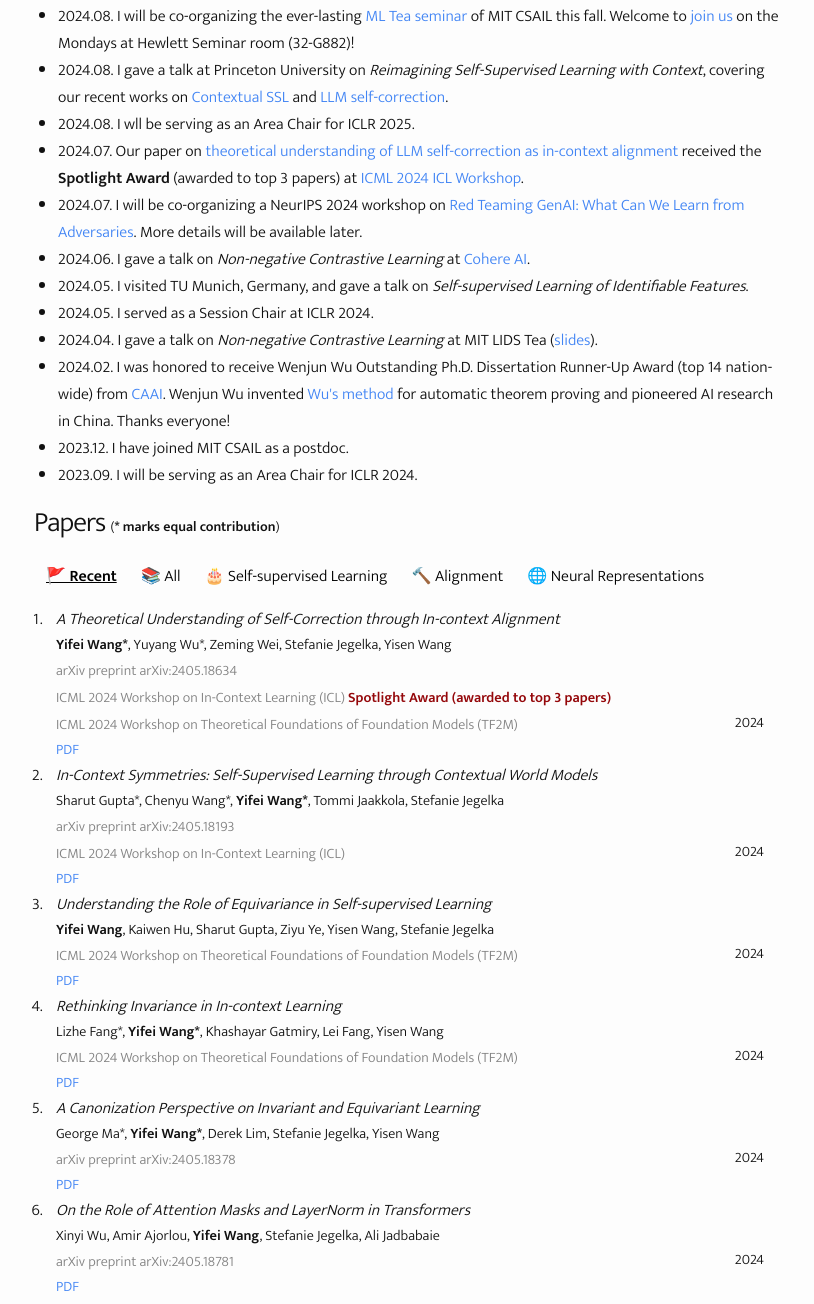
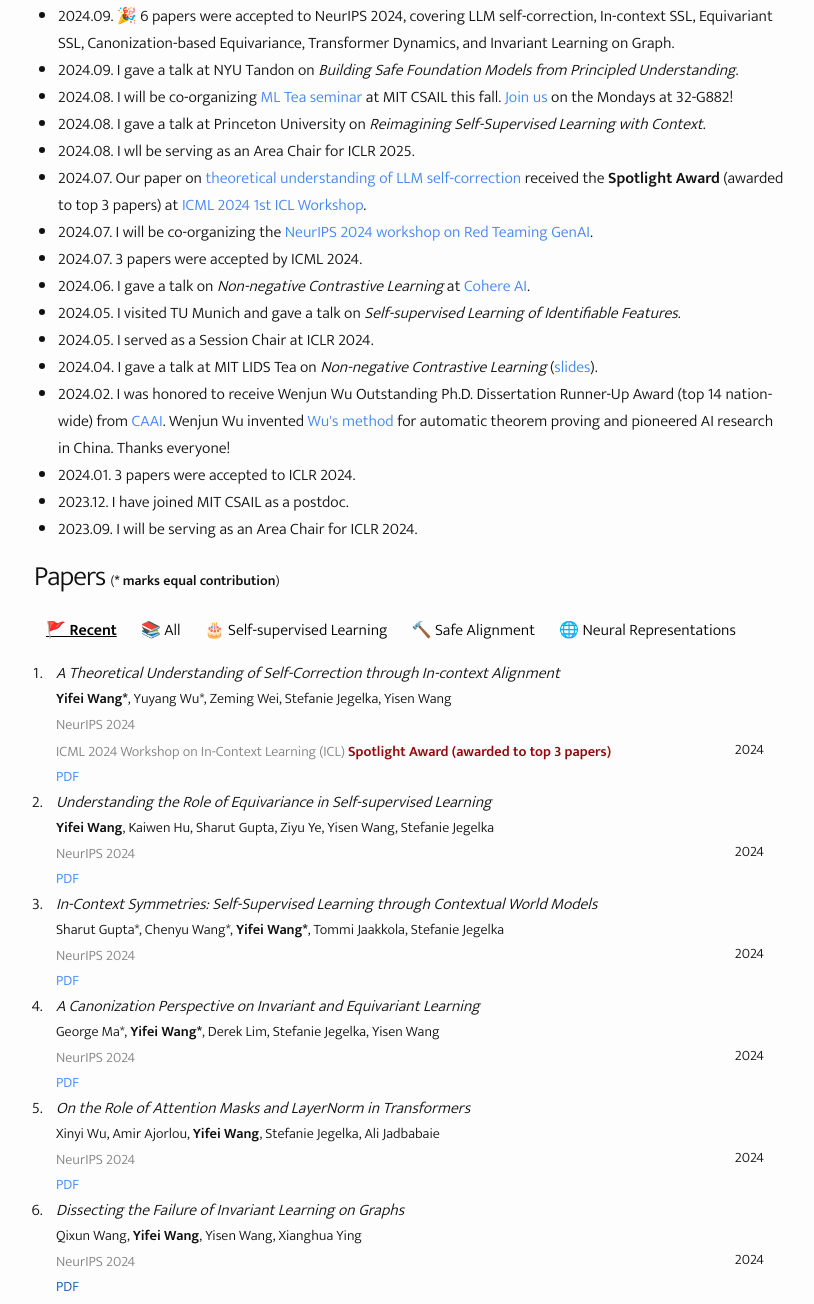
Before and after one commit to yifeiwang77/homepage-legacy, a plain HTML site: page index.html in a window 1280 px wide. Shown: the part 716-2020 px from the top of the page, without its empty margins (230-1044 px from the left). Drawn offline with Linux system fonts and the light colour scheme; a web font is replaced by a local one.

Commit message:
add neurips24

```diff
--- a/index.html
+++ b/index.html
@@ -62,7 +62,7 @@
               <!-- I am interested in understanding the mechanisms of neural networks with symmetry, a  -->
               <!-- I am interested in understanding the mechanisms of these  -->
               <!-- I am interesting in understanding and utilizing and divising equivariant NNs, with symmetry priors, such as, <strong>Graph Neural Networks</strong> and <strong>Transformers</strong>.</li> -->
-            <li><strong style="color:#94070a">Alignment.</strong>
+            <li><strong style="color:#94070a">Safe Alignment.</strong>
               <!-- Powerful LLMs need to be aligned to human purposes with guardrails to avoid being abused. I explore when existing alignment measures will fail (e.g., by adversarial attacks or jailbreaks), and how to systematically develop <strong>robust foundation models</strong> against adversarial and real-world distribution shifts.  -->
               Powerful LLMs need to be aligned to human purposes with guardrails to avoid being abused. I explore how to systematically develop <strong>robust foundation models</strong> against real-world distribution shifts.
               </li>
@@ -97,18 +97,21 @@
         <article class="post">
 
           <ul>
-            <li>2024.08. I will be co-organizing the ever-lasting <a href="https://projects.csail.mit.edu/ml-tea/">ML Tea seminar</a> of MIT CSAIL this fall. Welcome to <a href="https://mailman.mit.edu/mailman/listinfo/mitml">join us</a> on the Mondays at Hewlett Seminar room (32-G882)! </li>
-            <li>2024.08. I gave a talk at Princeton University on <i>Reimagining Self-Supervised Learning with Context</i>, covering our recent works on <a href="https://arxiv.org/pdf/2405.18193">Contextual SSL</a> and <a href="https://arxiv.org/pdf/2405.18634">LLM self-correction</a>.</li>
+            <li>2024.09. 🎉 6 papers were accepted to NeurIPS 2024, covering LLM self-correction, In-context SSL, Equivariant SSL, Canonization-based Equivariance, Transformer Dynamics, and Invariant Learning on Graph. </li>
+            <li>2024.09. I gave a talk at NYU Tandon on <i>Building Safe Foundation Models from Principled Understanding</i>.</li>
+            <li>2024.08. I will be co-organizing <a href="https://projects.csail.mit.edu/ml-tea/">ML Tea seminar</a> at MIT CSAIL this fall. <a href="https://mailman.mit.edu/mailman/listinfo/mitml">Join us</a> on the Mondays at 32-G882! </li>
+            <li>2024.08. I gave a talk at Princeton University on <i>Reimagining Self-Supervised Learning with Context</i>.</li>
             <li>2024.08. I wll be serving as an Area Chair for ICLR 2025.</li>
-            <li>2024.07. Our paper on <a href="https://arxiv.org/pdf/2405.18634">theoretical understanding of LLM self-correction as in-context alignment</a> received the <strong>Spotlight Award</strong> (awarded to top 3 papers) at <a href="https://iclworkshop.github.io">ICML 2024 ICL Workshop</a>.</li>
-            <li>2024.07. I will be co-organizing a NeurIPS 2024 workshop on <a href="https://redteaming-gen-ai.github.io/">Red Teaming GenAI: What Can We Learn from Adversaries</a>. More details will be available later. </li>
-            <!-- <li>2024.07. Three main conference papers and four workshop were accepted by ICML 2024.</li>  -->
+            <li>2024.07. Our paper on <a href="https://arxiv.org/pdf/2405.18634">theoretical understanding of LLM self-correction</a> received the <strong>Spotlight Award</strong> (awarded to top 3 papers) at <a href="https://iclworkshop.github.io">ICML 2024 1st ICL Workshop</a>.</li>
+            <li>2024.07. I will be co-organizing the <a href="https://redteaming-gen-ai.github.io/">NeurIPS 2024 workshop on Red Teaming GenAI</a>. </li>
+            <li>2024.07. 3 papers were accepted by ICML 2024.</li>
             <li>2024.06. I gave a talk on <i>Non-negative Contrastive Learning</i> at <a href="https://cohere.com/events/c4ai-Yifei-Wang">Cohere AI</a>.
-            <li>2024.05. I visited TU Munich, Germany, and gave a talk on <i>Self-supervised Learning of Identifiable Features</i>.</li>
+            <li>2024.05. I visited TU Munich and gave a talk on <i>Self-supervised Learning of Identifiable Features</i>.</li>
             <li>2024.05. I served as a Session Chair at ICLR 2024.</li>
-            <li>2024.04. I gave a talk on <i>Non-negative Contrastive Learning</i> at MIT LIDS Tea (<a href="assets/slides/NCL_LIDS_tea.pdf">slides</a>).</li>
+            <li>2024.04. I gave a talk at MIT LIDS Tea  on <i>Non-negative Contrastive Learning</i> (<a href="assets/slides/NCL_LIDS_tea.pdf">slides</a>).</li>
             <!-- <li>2024.04. Anthropic proposed <a ref="https://www.anthropic.com/research/many-shot-jailbreaking">many-shot jailbreaking</a>, showing that extending our <a ref="https://arxiv.org/pdf/2310.06387.pdf">In-context Attack (ICA)</a> from a few shots (5) to many shots (256) can jailbreak most prominent LLMs (GPT-3.5/4, Claude2, Llama2-70B).  </li> -->
             <li>2024.02. I was honored to receive Wenjun Wu Outstanding Ph.D. Dissertation Runner-Up Award (top 14 nation-wide) from <a href="https://en.caai.cn/">CAAI</a>. Wenjun Wu invented <a href="https://en.wikipedia.org/wiki/Wu%27s_method_of_characteristic_set">Wu's method</a> for automatic theorem proving and pioneered AI research in China. Thanks everyone! </li>
+            <li>2024.01. 3 papers were accepted to ICLR 2024.</li>
             <li>2023.12. I have joined MIT CSAIL as a postdoc.</li>
             <li>2023.09. I will be serving as an Area Chair for ICLR 2024.</li>
     </div>
@@ -127,7 +130,7 @@
       <button class="tablinks" onclick="openCity(event, 'All')">📚 All</button>
       <!-- <button class="tablinks" onclick="openCity(event, 'Unsupervised')">Topics:</button> -->
       <button class="tablinks" onclick="openCity(event, 'Unsupervised')">🎂 Self-supervised Learning</button>
-      <button class="tablinks" onclick="openCity(event, 'Adversarial')">🔨 Alignment</button>
+      <button class="tablinks" onclick="openCity(event, 'Adversarial')">🔨 Safe Alignment</button>
       <button class="tablinks" onclick="openCity(event, 'Graph')">🌐 Neural Representations</button>
     </div>
 
@@ -141,39 +144,78 @@
           </span>
           <span class="authors"><strong>Yifei Wang*</strong>, Yuyang Wu*, Zeming Wei, Stefanie Jegelka, Yisen Wang
           </span>
-          <span class="journal-info">arXiv preprint arXiv:2405.18634  <br> ICML 2024 Workshop on In-Context Learning (ICL) <a href="https://iclworkshop.github.io"><span class="oral">Spotlight Award (awarded to top 3 papers)</span></a> <br> ICML 2024 Workshop on Theoretical Foundations of Foundation Models (TF2M) </span>
+          <span class="journal-info">NeurIPS 2024<br> ICML 2024 Workshop on In-Context Learning (ICL) <a href="https://iclworkshop.github.io"><span class="oral">Spotlight Award (awarded to top 3 papers)</span></a> </span>
           <span class="year">2024</span>
           <span class="links">
             <a href="https://arxiv.org/pdf/2405.18634">PDF</a>
           </span>
           </li>
+
+
+          <li class="article">
+            <span class="title">
+              Understanding the Role of Equivariance in Self-supervised Learning
+            </span>
+            <span class="authors"><strong>Yifei Wang</strong>, Kaiwen Hu, Sharut Gupta, Ziyu Ye, Yisen Wang, Stefanie Jegelka
+            </span>
+            <span class="journal-info">NeurIPS 2024</span>
+            <span class="year">2024</span>
+            <span class="links">
+              <a href="https://openreview.net/pdf?id=yLpuruMZHE">PDF</a>
+            </span>
+            </li>
 
           <li class="article">
             <span class="title">
               In-Context Symmetries: Self-Supervised Learning through Contextual World Models
             </span>
             <span class="authors">Sharut Gupta*, Chenyu Wang*, <strong>Yifei Wang*</strong>, Tommi Jaakkola, Stefanie Jegelka</span>
-            <span class="journal-info">arXiv preprint arXiv:2405.18193  <br> ICML 2024 Workshop on In-Context Learning (ICL)</span>
+            <span class="journal-info">NeurIPS 2024</span>
             <span class="year">2024</span>
             <span class="links">
               <a href="https://arxiv.org/pdf/2405.18193">PDF</a>
             </span>
             </li>
 
-          <li class="article">
-            <span class="title">
-              Understanding the Role of Equivariance in Self-supervised Learning
-            </span>
-            <span class="authors"><strong>Yifei Wang</strong>, Kaiwen Hu, Sharut Gupta, Ziyu Ye, Yisen Wang, Stefanie Jegelka
-            </span>
-            <span class="journal-info">ICML 2024 Workshop on Theoretical Foundations of Foundation Models (TF2M)</span>
-            <span class="year">2024</span>
-            <span class="links">
-              <a href="https://openreview.net/pdf?id=yLpuruMZHE">PDF</a>
-            </span>
-            </li>
-
             <li class="article">
+              <span class="title">
+                A Canonization Perspective on Invariant and Equivariant Learning
+              </span>
+              <span class="authors">George Ma*, <strong>Yifei Wang*</strong>, Derek Lim, Stefanie Jegelka, Yisen Wang
+              </span>
+              <span class="journal-info">NeurIPS 2024</span>
+              <span class="year">2024</span>
+              <span class="links">
+                <a href="https://arxiv.org/pdf/2405.18378">PDF</a>
+              </span>
+              </li>
+
+              <li class="article">
+                <span class="title">
+                  On the Role of Attention Masks and LayerNorm in Transformers
+                </span>
+                <span class="authors">Xinyi Wu, Amir Ajorlou, <strong>Yifei Wang</strong>, Stefanie Jegelka, Ali Jadbabaie
+                </span>
+                <span class="journal-info">NeurIPS 2024</span>
+                <span class="year">2024</span>
+                <span class="links">
+                  <a href="https://arxiv.org/pdf/2405.18781">PDF</a>
+                </span>
+                </li>
+
+                <li class="article">
+                  <span class="title">
+                    Dissecting the Failure of Invariant Learning on Graphs
+                  </span>
+                  <span class="authors">Qixun Wang, <strong>Yifei Wang</strong>, Yisen Wang, Xianghua Ying
+                  </span>
+                  <span class="journal-info">NeurIPS 2024</span>
+                  <span class="year">2024</span>
+                  <span class="links">
+                    <a href="">PDF</a>
+                  </span>
+                  </li>
+            <!-- <li class="article">
               <span class="title">
                 Rethinking Invariance in In-context Learning
               </span>
@@ -184,33 +226,7 @@
               <span class="links">
                 <a href="https://openreview.net/pdf?id=xSDqxxILWg">PDF</a>
               </span>
-              </li>
-
-          <li class="article">
-            <span class="title">
-              A Canonization Perspective on Invariant and Equivariant Learning
-            </span>
-            <span class="authors">George Ma*, <strong>Yifei Wang*</strong>, Derek Lim, Stefanie Jegelka, Yisen Wang
-            </span>
-            <span class="journal-info">arXiv preprint arXiv:2405.18378</span>
-            <span class="year">2024</span>
-            <span class="links">
-              <a href="https://arxiv.org/pdf/2405.18378">PDF</a>
-            </span>
-            </li>
-
-            <li class="article">
-              <span class="title">
-                On the Role of Attention Masks and LayerNorm in Transformers
-              </span>
-              <span class="authors">Xinyi Wu, Amir Ajorlou, <strong>Yifei Wang</strong>, Stefanie Jegelka, Ali Jadbabaie
-              </span>
-              <span class="journal-info">arXiv preprint arXiv:2405.18781</span>
-              <span class="year">2024</span>
-              <span class="links">
-                <a href="https://arxiv.org/pdf/2405.18781">PDF</a>
-              </span>
-              </li>
+              </li> -->
 
               <!-- <li class="article">
                 <span class="title">
@@ -287,57 +303,45 @@
     <div id="All" class="tabcontent">
       <ul class="publications">
 
+
         <li class="article">
           <span class="title">
             A Theoretical Understanding of Self-Correction through In-context Alignment
           </span>
           <span class="authors"><strong>Yifei Wang*</strong>, Yuyang Wu*, Zeming Wei, Stefanie Jegelka, Yisen Wang
           </span>
-          <span class="journal-info">arXiv preprint arXiv:2405.18634  <br> ICML 2024 Workshop on In-Context Learning (ICL) <a href="https://openreview.net/group?id=ICML.cc/2024/Workshop/ICL#tab-accept-contributed-talk"><span class="oral">Spotlight Award (awarded to top 3 papers)</span></a> <br> ICML 2024 Workshop on Theoretical Foundations of Foundation Models (TF2M) </span>
+          <span class="journal-info">NeurIPS 2024<br> ICML 2024 Workshop on In-Context Learning (ICL) <a href="https://iclworkshop.github.io"><span class="oral">Spotlight Award (awarded to top 3 papers)</span></a> </span>
           <span class="year">2024</span>
           <span class="links">
             <a href="https://arxiv.org/pdf/2405.18634">PDF</a>
           </span>
           </li>
+
+
+          <li class="article">
+            <span class="title">
+              Understanding the Role of Equivariance in Self-supervised Learning
+            </span>
+            <span class="authors"><strong>Yifei Wang</strong>, Kaiwen Hu, Sharut Gupta, Ziyu Ye, Yisen Wang, Stefanie Jegelka
+            </span>
+            <span class="journal-info">NeurIPS 2024</span>
+            <span class="year">2024</span>
+            <span class="links">
+              <a href="https://openreview.net/pdf?id=yLpuruMZHE">PDF</a>
+            </span>
+            </li>
 
           <li class="article">
             <span class="title">
               In-Context Symmetries: Self-Supervised Learning through Contextual World Models
             </span>
             <span class="authors">Sharut Gupta*, Chenyu Wang*, <strong>Yifei Wang*</strong>, Tommi Jaakkola, Stefanie Jegelka</span>
-            <span class="journal-info">arXiv preprint arXiv:2405.18193  <br> ICML 2024 Workshop on In-Context Learning (ICL)</span>
+            <span class="journal-info">NeurIPS 2024</span>
             <span class="year">2024</span>
             <span class="links">
               <a href="https://arxiv.org/pdf/2405.18193">PDF</a>
             </span>
             </li>
-
-          <li class="article">
-            <span class="title">
-              Understanding the Role of Equivariance in Self-supervised Learning
-            </span>
-            <span class="authors"><strong>Yifei Wang</strong>, Kaiwen Hu, Sharut Gupta, Ziyu Ye, Yisen Wang, Stefanie Jegelka
-            </span>
-            <span class="journal-info">ICML 2024 Workshop on Theoretical Foundations of Foundation Models (TF2M)</span>
-            <span class="year">2024</span>
-            <span class="links">
-              <a href="https://openreview.net/pdf?id=yLpuruMZHE">PDF</a>
-            </span>
-            </li>
-
-            <li class="article">
-              <span class="title">
-                Rethinking Invariance in In-context Learning
-              </span>
-              <span class="authors">Lizhe Fang*, <strong>Yifei Wang*</strong>, Khashayar Gatmiry, Lei Fang, Yisen Wang
-              </span>
-              <span class="journal-info">ICML 2024 Workshop on Theoretical Foundations of Foundation Models (TF2M)</span>
-              <span class="year">2024</span>
-              <span class="links">
-                <a href="https://openreview.net/pdf?id=xSDqxxILWg">PDF</a>
-              </span>
-              </li>
-
 
         <li class="article">
           <span class="title">
@@ -894,62 +898,64 @@
       </span>
       <span class="authors"><strong>Yifei Wang*</strong>, Yuyang Wu*, Zeming Wei, Stefanie Jegelka, Yisen Wang
       </span>
-      <span class="journal-info">arXiv preprint arXiv:2405.18634  <br> ICML 2024 Workshop on In-Context Learning (ICL) <a href="https://iclworkshop.github.io"><span class="oral">Spotlight Award (awarded to top 3 papers)</span></a> <br> ICML 2024 Workshop on Theoretical Foundations of Foundation Models (TF2M) </span>
+      <span class="journal-info">NeurIPS 2024<br> ICML 2024 Workshop on In-Context Learning (ICL) <a href="https://iclworkshop.github.io"><span class="oral">Spotlight Award (awarded to top 3 papers)</span></a> </span>
       <span class="year">2024</span>
       <span class="links">
         <a href="https://arxiv.org/pdf/2405.18634">PDF</a>
       </span>
       </li>
+
+
+      <li class="article">
+        <span class="title">
+          Understanding the Role of Equivariance in Self-supervised Learning
+        </span>
+        <span class="authors"><strong>Yifei Wang</strong>, Kaiwen Hu, Sharut Gupta, Ziyu Ye, Yisen Wang, Stefanie Jegelka
+        </span>
+        <span class="journal-info">NeurIPS 2024</span>
+        <span class="year">2024</span>
+        <span class="links">
+          <a href="https://openreview.net/pdf?id=yLpuruMZHE">PDF</a>
+        </span>
+        </li>
 
       <li class="article">
         <span class="title">
           In-Context Symmetries: Self-Supervised Learning through Contextual World Models
         </span>
         <span class="authors">Sharut Gupta*, Chenyu Wang*, <strong>Yifei Wang*</strong>, Tommi Jaakkola, Stefanie Jegelka</span>
-        <span class="journal-info">arXiv preprint arXiv:2405.18193  <br> ICML 2024 Workshop on In-Context Learning (ICL)</span>
+        <span class="journal-info">NeurIPS 2024</span>
         <span class="year">2024</span>
         <span class="links">
           <a href="https://arxiv.org/pdf/2405.18193">PDF</a>
         </span>
         </li>
 
+
+    <li class="article">
+      <span class="title">
+        Look Ahead or Look Around? A Theoretical Comparison Between Autoregressive and Masked Pretraining
+      </span>
+      <span class="authors">Qi Zhang, Tianqi Du, Haotian Huang, <strong>Yifei Wang</strong>, Yisen Wang</span>
+      <span class="journal-info">ICML 2024</span>
+      <span class="year">2024</span>
+      <span class="links">
+        <a href="https://openreview.net/pdf?id=2rPoTgEmjV">PDF</a> |
+        <a href="https://github.com/PKU-ML/LookAheadLookAround">Code</a>
+      </span>
+      </li>
       <li class="article">
         <span class="title">
-          Understanding the Role of Equivariance in Self-supervised Learning
-        </span>
-        <span class="authors"><strong>Yifei Wang</strong>, Kaiwen Hu, Sharut Gupta, Ziyu Ye, Yisen Wang, Stefanie Jegelka
+          Rethinking Invariance in In-context Learning
+        </span>
+        <span class="authors">Lizhe Fang*, <strong>Yifei Wang*</strong>, Khashayar Gatmiry, Lei Fang, Yisen Wang
         </span>
         <span class="journal-info">ICML 2024 Workshop on Theoretical Foundations of Foundation Models (TF2M)</span>
         <span class="year">2024</span>
         <span class="links">
-          <a href="https://openreview.net/pdf?id=yLpuruMZHE">PDF</a>
+          <a href="https://openreview.net/pdf?id=xSDqxxILWg">PDF</a>
         </span>
         </li>
-        <li class="article">
-          <span class="title">
-            Rethinking Invariance in In-context Learning
-          </span>
-          <span class="authors">Lizhe Fang*, <strong>Yifei Wang*</strong>, Khashayar Gatmiry, Lei Fang, Yisen Wang
-          </span>
-          <span class="journal-info">ICML 2024 Workshop on Theoretical Foundations of Foundation Models (TF2M)</span>
-          <span class="year">2024</span>
-          <span class="links">
-            <a href="https://openreview.net/pdf?id=xSDqxxILWg">PDF</a>
-          </span>
-          </li>
-
-    <li class="article">
-      <span class="title">
-        Look Ahead or Look Around? A Theoretical Comparison Between Autoregressive and Masked Pretraining
-      </span>
-      <span class="authors">Qi Zhang, Tianqi Du, Haotian Huang, <strong>Yifei Wang</strong>, Yisen Wang</span>
-      <span class="journal-info">ICML 2024</span>
-      <span class="year">2024</span>
-      <span class="links">
-        <a href="https://openreview.net/pdf?id=2rPoTgEmjV">PDF</a> |
-        <a href="https://github.com/PKU-ML/LookAheadLookAround">Code</a>
-      </span>
-      </li>
 
     <li class="article">
       <span class="title">
@@ -1260,12 +1266,13 @@
       </span>
       <span class="authors"><strong>Yifei Wang*</strong>, Yuyang Wu*, Zeming Wei, Stefanie Jegelka, Yisen Wang
       </span>
-      <span class="journal-info">arXiv preprint arXiv:2405.18634  <br> ICML 2024 Workshop on In-Context Learning (ICL) <a href="https://iclworkshop.github.io"><span class="oral">Spotlight Award (awarded to top 3 papers)</span></a> <br> ICML 2024 Workshop on Theoretical Foundations of Foundation Models (TF2M) </span>
+      <span class="journal-info">NeurIPS 2024<br> ICML 2024 Workshop on In-Context Learning (ICL) <a href="https://iclworkshop.github.io"><span class="oral">Spotlight Award (top 3 papers)</span></a> </span>
       <span class="year">2024</span>
       <span class="links">
         <a href="https://arxiv.org/pdf/2405.18634">PDF</a>
       </span>
       </li>
+
 
     <li class="article">
       <span class="title">
@@ -1448,6 +1455,45 @@
     </div>
     <div id="Graph" class="tabcontent">
       <ul class="publications">
+
+        <li class="article">
+          <span class="title">
+            A Canonization Perspective on Invariant and Equivariant Learning
+          </span>
+          <span class="authors">George Ma*, <strong>Yifei Wang*</strong>, Derek Lim, Stefanie Jegelka, Yisen Wang
+          </span>
+          <span class="journal-info">NeurIPS 2024</span>
+          <span class="year">2024</span>
+          <span class="links">
+            <a href="https://arxiv.org/pdf/2405.18378">PDF</a>
+          </span>
+          </li>
+
+          <li class="article">
+            <span class="title">
+              On the Role of Attention Masks and LayerNorm in Transformers
+            </span>
+            <span class="authors">Xinyi Wu, Amir Ajorlou, <strong>Yifei Wang</strong>, Stefanie Jegelka, Ali Jadbabaie
+            </span>
+            <span class="journal-info">NeurIPS 2024</span>
+            <span class="year">2024</span>
+            <span class="links">
+              <a href="https://arxiv.org/pdf/2405.18781">PDF</a>
+            </span>
+            </li>
+
+            <li class="article">
+              <span class="title">
+                Dissecting the Failure of Invariant Learning on Graphs
+              </span>
+              <span class="authors">Qixun Wang, <strong>Yifei Wang</strong>, Yisen Wang, Xianghua Ying
+              </span>
+              <span class="journal-info">NeurIPS 2024</span>
+              <span class="year">2024</span>
+              <span class="links">
+                <a href="">PDF</a>
+              </span>
+              </li>
 
             <li class="article">
           <span class="title">
```
